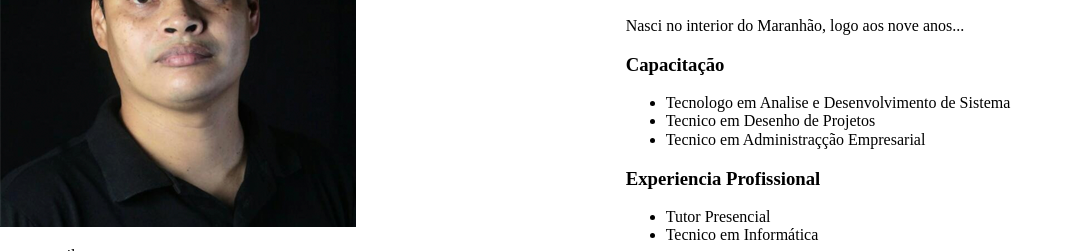
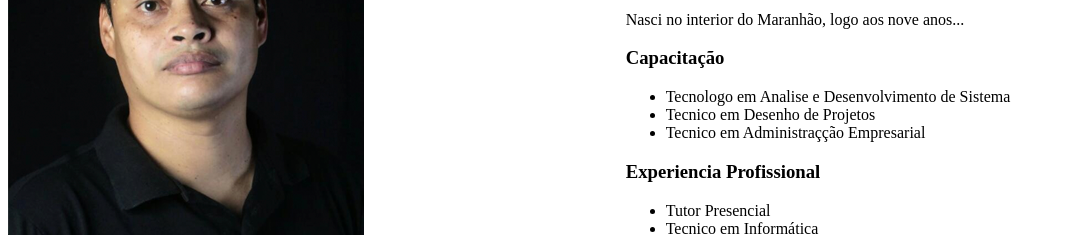
Before and after one commit to JoneyPereira/Projeto_Front_End-Alura, a plain HTML site: page index.html in a window 1280 px wide. Shown: the part 129-380 px from the top of the page, without its empty margins (0-1073 px from the left). Drawn offline with Linux system fonts and the light colour scheme.

Commit message:
Adicionando estilo ao texto

```diff
--- a/css/reset.css
+++ b/css/reset.css
@@ -23,14 +23,6 @@ time, mark, audio, video {
 	font: inherit;
 	vertical-align: baseline;
 }
-/* HTML5 display-role reset for older browsers */
-article, aside, details, figcaption, figure,
-footer, header, hgroup, menu, nav, section {
-	display: block;
-}
-body {
-	line-height: 1;
-}
 ol, ul {
 	list-style: none;
 }
--- a/index.html
+++ b/index.html
@@ -4,8 +4,8 @@
     <meta charset="UTF-8">
     <meta http-equiv="X-UA-Compatible" content="IE=edge">
     <meta name="viewport" content="width=device-width, initial-scale=1.0">
-   <!-- <link rel="stylesheet" href="css/reset.css"> -->
-    <link rel="stylesheet" href="css/normalize.css">
+    <!--<link rel="stylesheet" href="css/reset.css"> -->
+    <!--<link rel="stylesheet" href="css/normalize.css"> -->
     <link rel="stylesheet" href="css/style-grid.css">
     <!--<link rel="stylesheet" href="css/style.css"> -->
 
```
